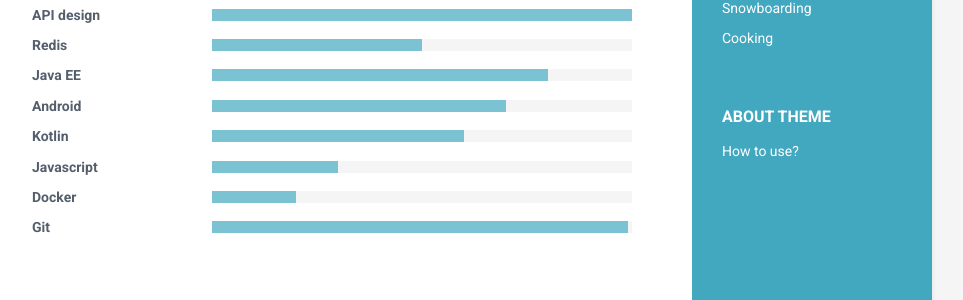
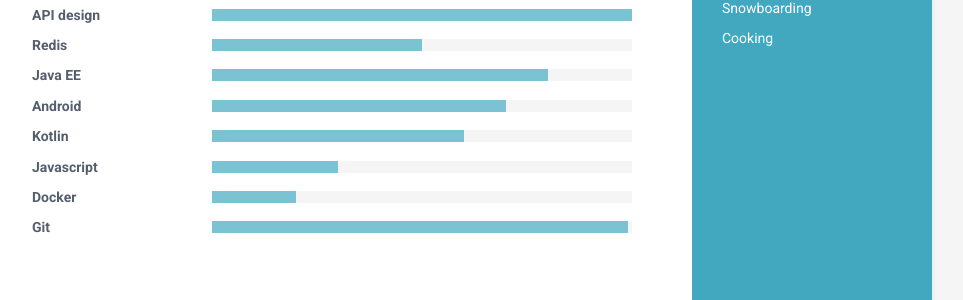
Before and after one commit to beltram/resume, a Jekyll site: the page built from index.html, in a window 1280 px wide. Shown: the part 1559-1859 px from the top of the page, without its empty margins (188-1151 px from the left). Built offline with Jekyll 4.4.1, drawn with Linux system fonts in a browser that asks for light colours.

Commit message:
remove about

```diff
--- a/_includes/sidebar.html
+++ b/_includes/sidebar.html
@@ -3,7 +3,7 @@
 
     <div class="profile-container">
 
-       <img class="profile-img" src="{{site.baseurl}}/assets/images/{{ site.pic }}" alt="profile picture" />
+        <img class="profile-img" src="{{site.baseurl}}/assets/images/{{ site.pic }}" alt="profile picture"/>
 
         {% if site.name %}
         <h1 class="name">{{site.name}}</h1>
@@ -31,15 +31,18 @@
             {% endif %}
 
             {% if site.linkedin %}
-           <li class="linkedin"><i class="fa fa-linkedin"></i><a href="https://linkedin.com/in/{{site.linkedin}}" target="_blank">{{site.linkedin-displayname}}</a></li>
+            <li class="linkedin"><i class="fa fa-linkedin"></i><a href="https://linkedin.com/in/{{site.linkedin}}" target="_blank">{{site.linkedin-displayname}}</a>
+            </li>
             {% endif %}
 
             {% if site.github %}
-           <li class="github"><i class="fa fa-github"></i><a href="http://github.com/{{site.github}}" target="_blank">{{site.github}}</a></li>
+            <li class="github"><i class="fa fa-github"></i><a href="http://github.com/{{site.github}}" target="_blank">{{site.github}}</a>
+            </li>
             {% endif %}
 
             {% if site.twitter %}
-           <li class="twitter"><i class="fa fa-twitter"></i><a href="https://twitter.com/{{site.twitter}}" target="_blank">{{site.twitter}}</a></li>
+            <li class="twitter"><i class="fa fa-twitter"></i><a href="https://twitter.com/{{site.twitter}}"
+                                                                target="_blank">{{site.twitter}}</a></li>
             {% endif %}
 
         </ul>
@@ -48,6 +51,5 @@
     {% include education.html %}
     {% include language.html %}
     {% include interests.html %}
-  {% include about.html %}
 
 </div><!--//sidebar-wrapper-->
```
Lines whose indentation alone changed are shown as unchanged.
